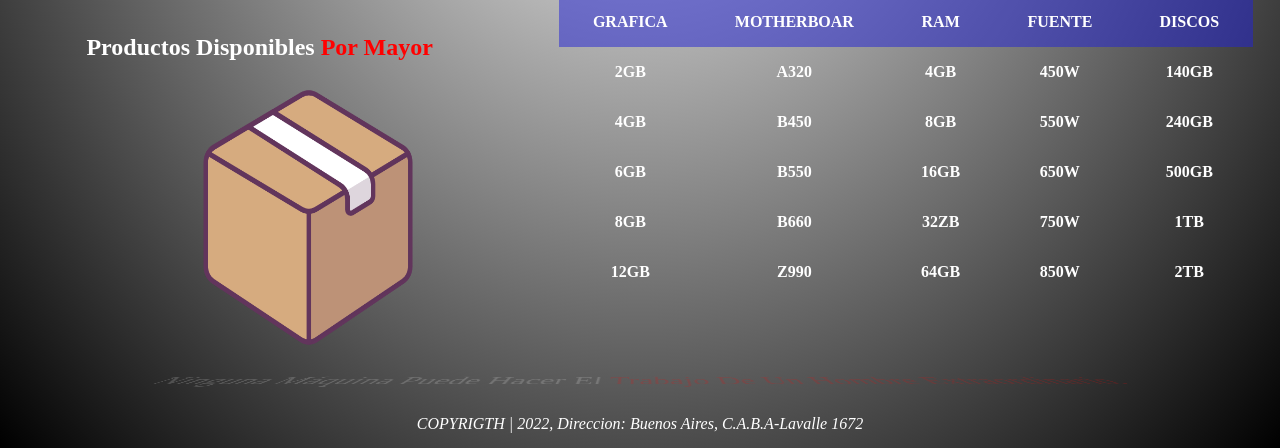
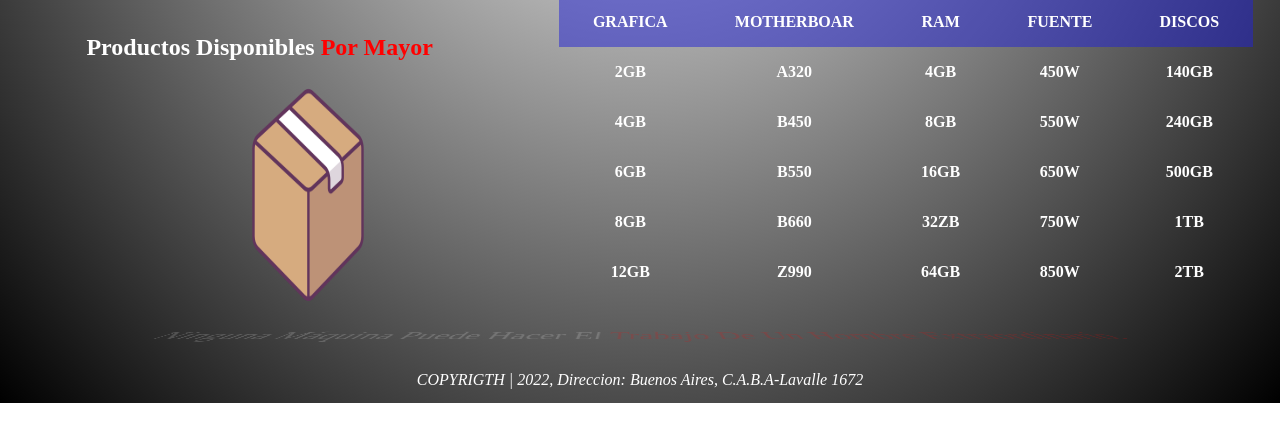
Before and after one commit to fede3666/fede333.github.io, a plain HTML site: page index.html in a window 1280 px wide. Shown: the part 1009-1457 px from the top of the page. After the commit the page ends 1412 px from the top, so only its background shows below. Drawn offline with nearby package versions, Linux system fonts and the light colour scheme.

Commit message:
medidas nuevas box

```diff
--- a/style.css
+++ b/style.css
@@ -162,8 +162,8 @@
 
     .box {
         padding-left: 6rem;
-        width: 15em;
-        height: 12em;
+        width: 10em;
+        height: 10em;
     }
 
     article {
@@ -361,4 +361,4 @@ button:focus {
         font-size: 1em;
         padding: 0.9em;
         text-align: center;
-    }asdas
+    }
```
